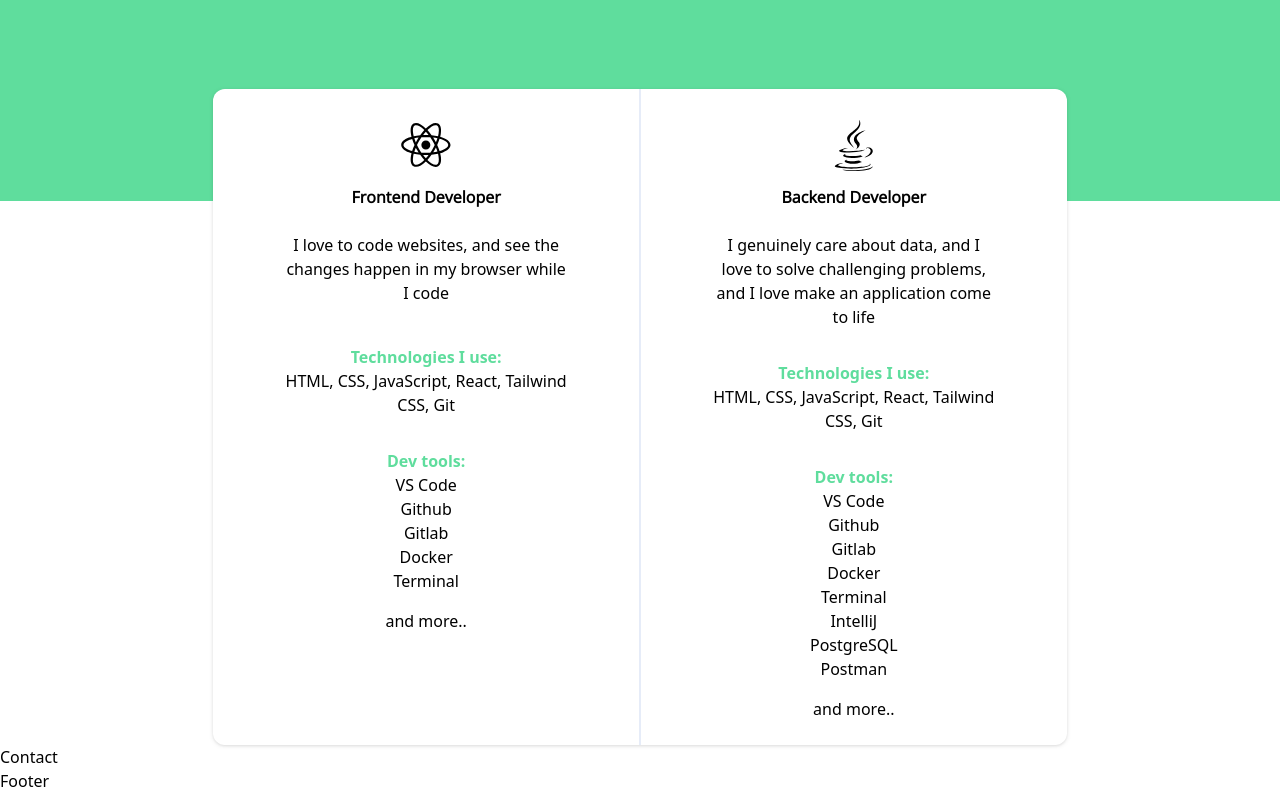
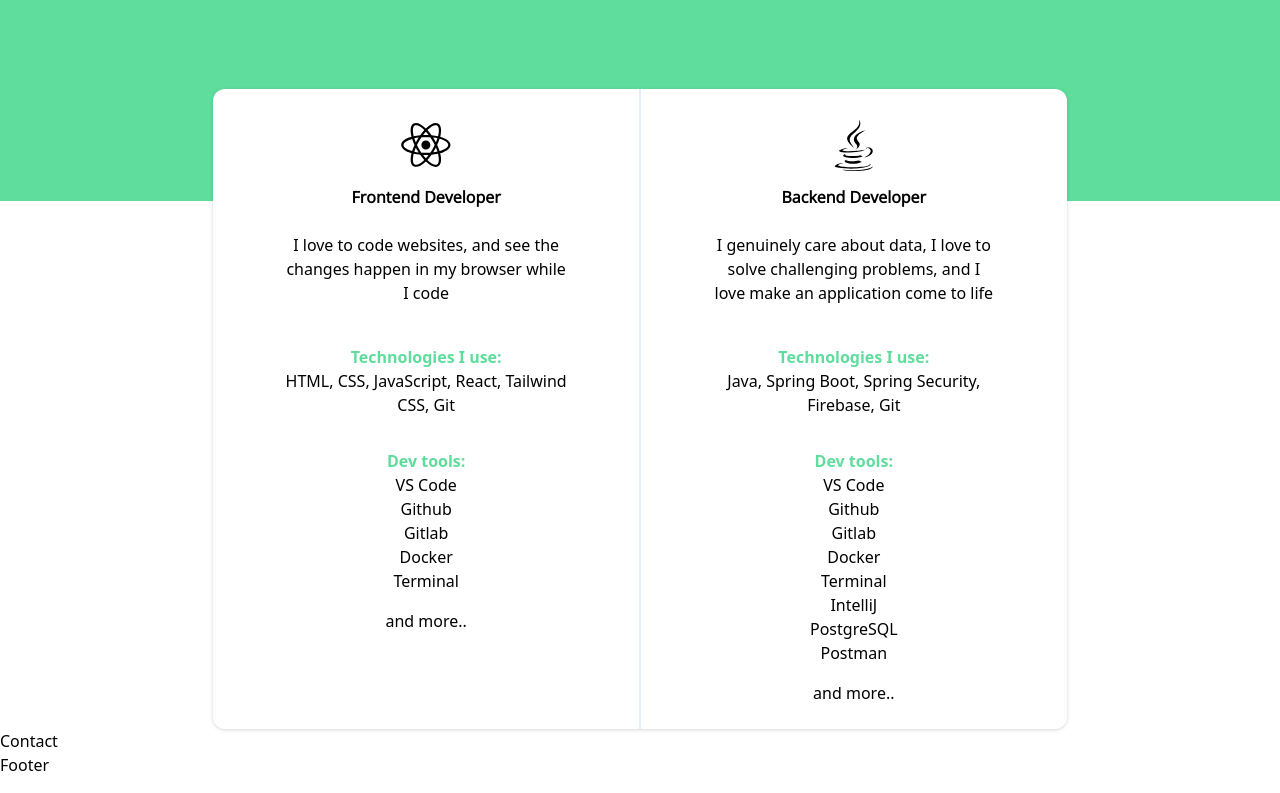
Before and after one commit to Mommotexx/React-Portfolio, a React (Vite) app: page / in a window 1280 px wide. Shown: the part 1242-2035 px from the top of the page. Built offline with nearby package versions, Linux system fonts and the light colour scheme.

Commit message:
changed some data, and added comma betweel the technologies

```diff
--- a/src/Components/Path/PathItem.jsx
+++ b/src/Components/Path/PathItem.jsx
@@ -7,7 +7,7 @@ const PathItem = ({ title, icon, description, technologies, devTools }) => {
             <h1 className="font-opensans font-bold mt-2">{title}</h1>
             <p className="mt-6 md:min-h-[80px]">{description}</p>
             <p className="mt-8 text-green font-semibold">Technologies I use:</p>
-            <p>HTML, CSS, JavaScript, React, Tailwind CSS, Git</p>
+            <p>{technologies.join(", ")} </p>
             <p className="mt-8 text-green font-semibold">Dev tools:</p>
             <ul>
                 {devTools.map((tool) => (
--- a/src/Constants/devitem.js
+++ b/src/Constants/devitem.js
@@ -16,7 +16,7 @@ export const devitem = [
     {
         title: "Backend Developer",
         description:
-            "I genuinely care about data, and I love to solve challenging problems, and I love make an application come to life",
+            "I genuinely care about data, I love to solve challenging problems, and I love make an application come to life",
         technologies: [
             "Java",
             "Spring Boot",
```
